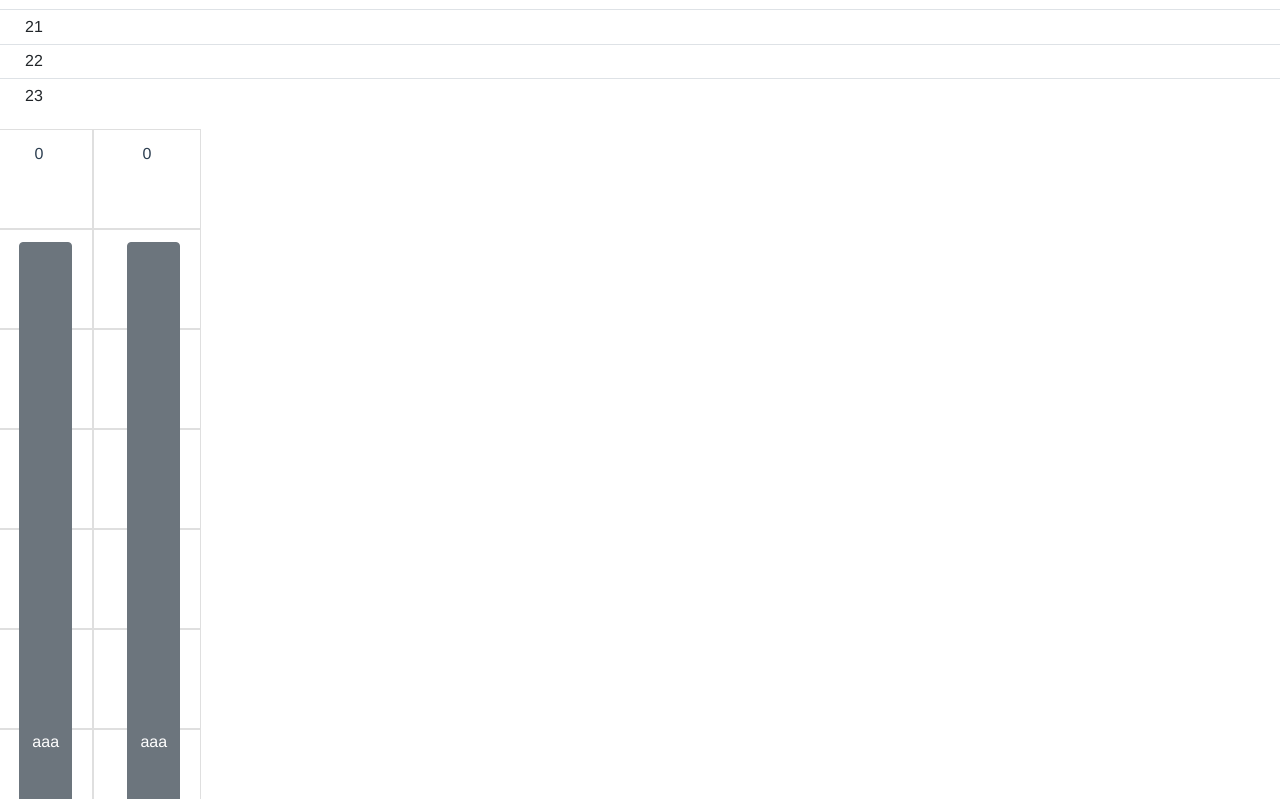
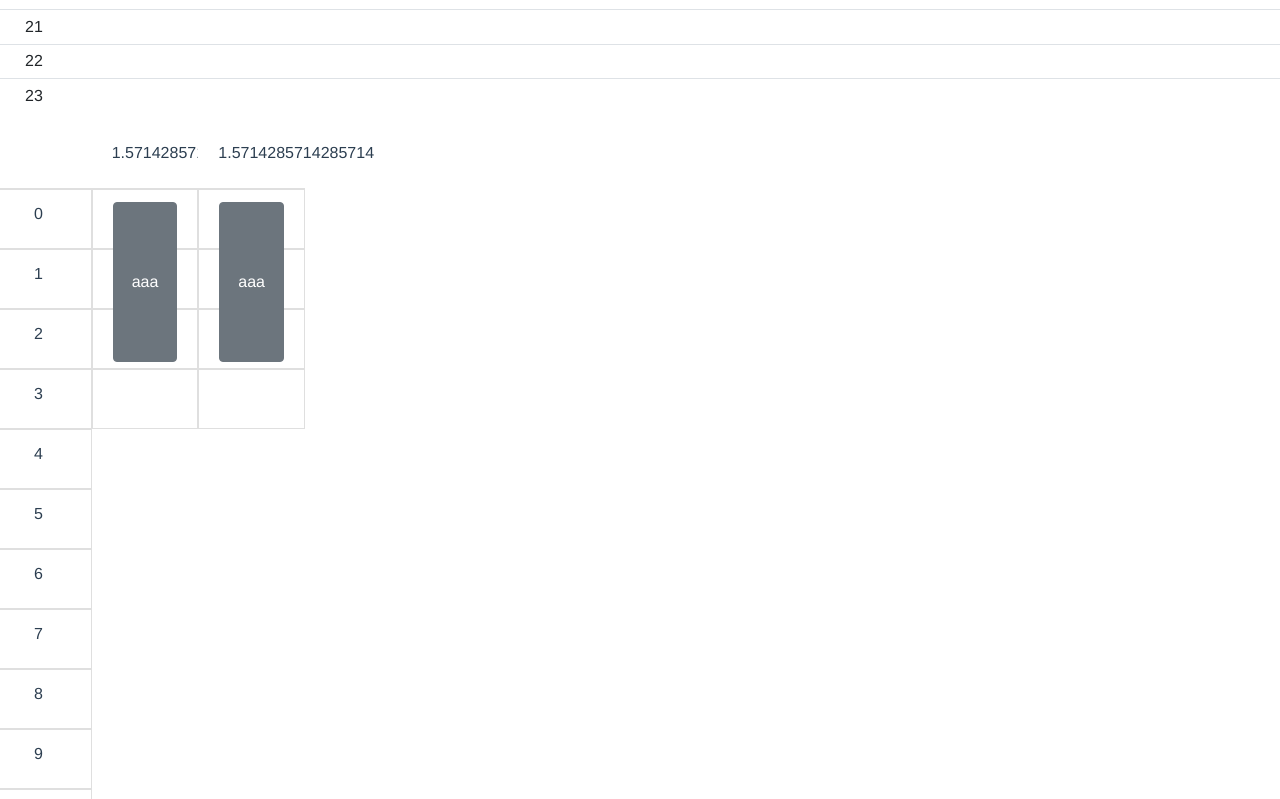
Before and after one commit to primus2019/G-Calendar, a Vue app: page /#/ in a window 1280 px wide. Shown: the part 2761-3560 px from the top of the page. Built offline with nearby package versions, Linux system fonts and the light colour scheme.

Commit message:
Update style binding in HourList; Update button feature for list item in HoutList;

```diff
--- a/src/components/HourList.vue
+++ b/src/components/HourList.vue
@@ -1,20 +1,52 @@
 <template>
-<b-row>
-    <b-col xl="6" lg="6" md="6" sm="6" cols="6" v-for="(singleList, index) in listItems" :key="index" style="margin: 0px; padding: 0px;">
-      <b-list-group>
-        <div v-for="(item, index) in hourList" :key="index">
-          <b-list-group-item class="list-group-item" style="height: 100px;">
-            {{ item }}
-            <b-button v-if="item === 1"
-              style="position: relative; height: 1000px; z-index: 30;"
+  <b-row style="width: 100%;"
+    :cols-xl="totalCols['xl']"
+    :cols-lg="totalCols['lg']"
+    :cols-md="totalCols['md']"
+    :cols-sm="totalCols['sm']"
+    :cols="totalCols['cols']"
+  >
+    <b-col :xl="hourIndexCols['xl']" :lg="hourIndexCols['lg']" :md="hourIndexCols['md']" :sm="hourIndexCols['sm']" :cols="hourIndexCols['cols']" style="margin: 0px; padding: 0px;">
+      <b-list-group flush>
+        <b-list-group-item class="list-group-item"></b-list-group-item>
+        <div v-for="n in 24" :key="n">
+          <b-list-group-item class="list-group-item">{{ n - 1 }}</b-list-group-item>
+        </div>
+      </b-list-group>
+    </b-col>
+    <b-col
+      :xl="Math.floor((totalCols['xl'] - hourIndexCols['xl']) / timeUnitNum[timeUnit])"
+      :lg="Math.floor((totalCols['lg'] - hourIndexCols['lg']) / timeUnitNum[timeUnit])"
+      :md="Math.floor((totalCols['md'] - hourIndexCols['md']) / timeUnitNum[timeUnit])"
+      :sm="Math.floor((totalCols['sm'] - hourIndexCols['sm']) / timeUnitNum[timeUnit])"
+      :cols="Math.floor((totalCols['cols'] - hourIndexCols['cols']) / timeUnitNum[timeUnit])"
+      v-for="(singleList, listIndex) in listItems"
+      :key="listIndex"
+      style="margin: 0px; padding: 0px;"
+    >
+      <b-list-group flush>
+        <b-list-group-item class="list-group-item">
+          {{ (totalCols['xl'] - hourIndexCols['xl']) / timeUnitNum[timeUnit] }}
+        </b-list-group-item>
+        <div v-for="(item, itemIndex) in singleList" :key="itemIndex">
+          <b-list-group-item
+            button
+            class="list-group-item"
+            @click="$emit('add-task')"
+          >
+            <b-button
+              block
+              class="task-button"
+              v-if="itemIndex === 0"
+              :style="taskButtonStyle"
             >
-              aaa
+              {{ item.title }}
             </b-button>
           </b-list-group-item>
         </div>
       </b-list-group>
     </b-col>
-</b-row>
+  </b-row>
 </template>
 
 <script lang="ts">
@@ -28,13 +60,38 @@ export default Vue.extend({
   },
   data () {
     return {
-      hourList: [
-        0, 1, 2, 3, 4, 5, 6, 7, 8, 9, 10, 11, 12, 13, 14, 15, 16, 17, 18, 19, 20, 21, 22, 23
-      ]
+      listItemHeight: '45px',
+      taskButtonStyle: {
+        position: 'relative',
+        'z-index': 30,
+        height: 120 + 'pt'
+      },
+      totalCols: {
+        xl: 12,
+        lg: 12,
+        md: 12,
+        sm: 12,
+        cols: 12
+      },
+      hourIndexCols: {
+        xl: 1,
+        lg: 1,
+        md: 1,
+        sm: 2,
+        cols: 2
+      },
+      timeUnitNum: {
+        W: 7,
+        D: 1,
+        X: 4
+      }
     }
   }
 })
 </script>
 
 <style scoped>
+.list-group-item {
+  height: 45pt;
+}
 </style>
```
